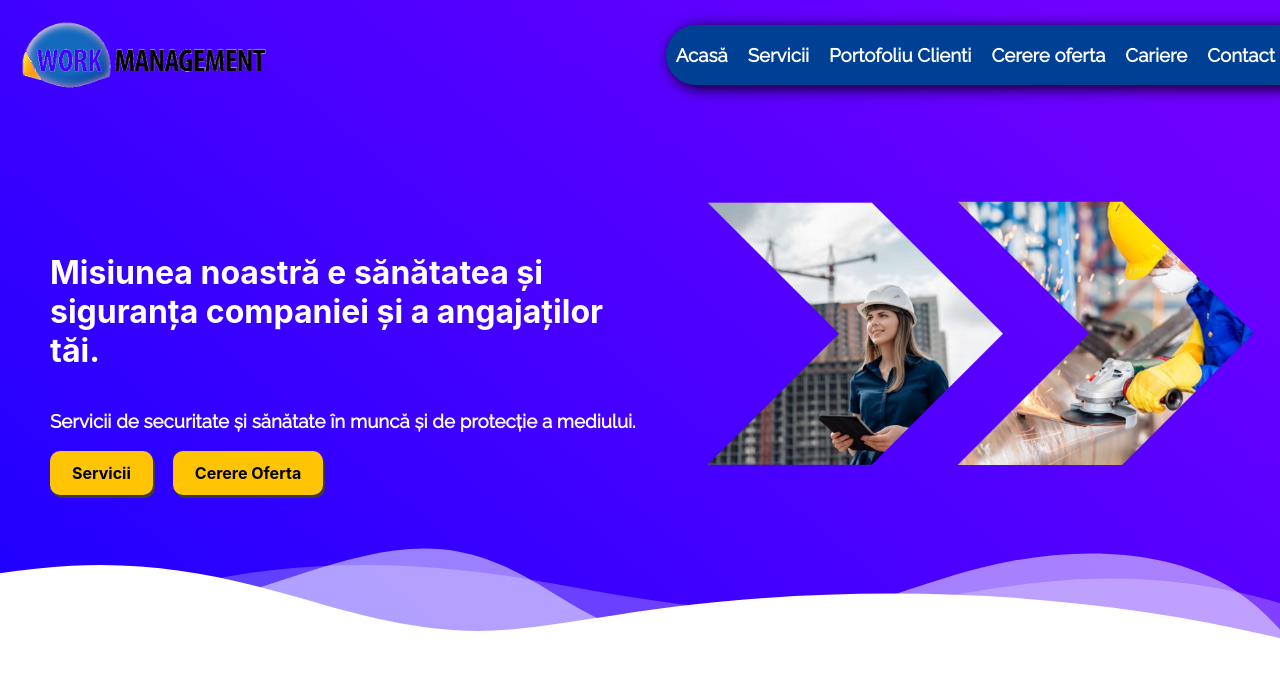
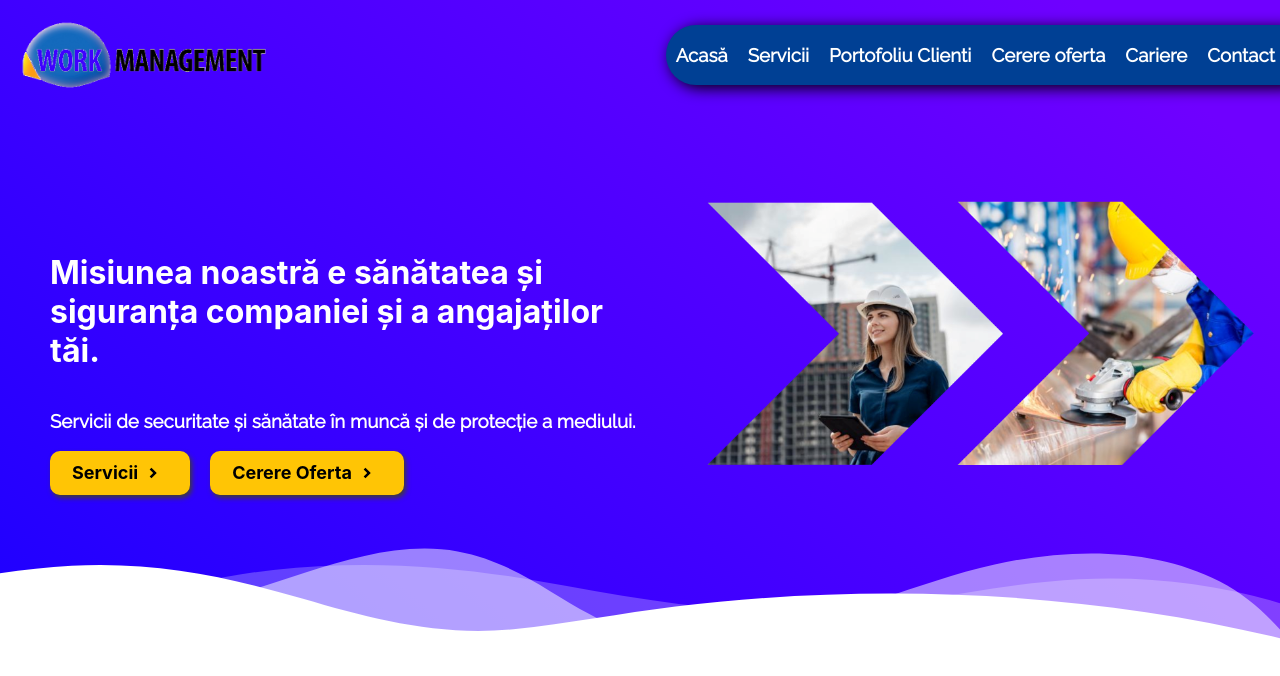
Before and after one commit to bmarcu13/work-management-website, a React (Create React App) app: page / in a window 1280 px wide. Shown: the top 676 px of the page. Built offline with nearby package versions, Linux system fonts and the light colour scheme.

Commit message:
Landing page buttons styling

```diff
--- a/src/Components/LandingSection/LandingSection.css
+++ b/src/Components/LandingSection/LandingSection.css
@@ -66,40 +66,51 @@
         width: calc(119% + 1.3px);
         height: 63px;
     }
-
 }
 
 /**style for text**/
-.left-panel{
+.left-panel {
     display: flex;
     flex-direction: column;
     justify-content: center;
     text-align: left;
     margin-left: 20px;
     color: white;
-    padding:  30px;
-
+    padding: 30px;
 }
 .left-panel h2 {
-
     font-weight: 500;
     margin-bottom: 30px;
     margin-top: -20px;
 }
-.landing-page-buttons{
+.landing-page-buttons {
     display: flex;
     flex-direction: row;
 }
-.landing-page-buttons button{
+.landing-page-buttons button {
     margin-right: 20px;
-    width:fit-content;
-   padding: 10px 20px;
-   text-align: center;
-   font-size: 16px;
-   border-radius: 10px;
-   font-family: -apple-system, BlinkMacSystemFont, 'Segoe UI', Roboto, Oxygen, Ubuntu, Cantarell, 'Open Sans', 'Helvetica Neue', sans-serif;
-   font-weight:bold;
-   border: 2px solid rgb(255, 197, 5);
-   box-shadow: rgb(65, 60, 51) 2px 3px;
-   background-color: rgb(255, 197, 5);
+    width: fit-content;
+    padding: 5px 20px;
+    text-align: center;
+    display: flex;
+    flex-direction: row;
+    align-items: center;
+    font-size: 18px;
+    border-radius: 10px;
+    font-family: -apple-system, BlinkMacSystemFont, "Segoe UI", Roboto, Oxygen,
+        Ubuntu, Cantarell, "Open Sans", "Helvetica Neue", sans-serif;
+    font-weight: bold;
+    border: 2px solid rgb(255, 197, 5);
+    box-shadow: rgb(65, 60, 51) 2px 3px 5px;
+    background-color: rgb(255, 197, 5);
+
+    /* Animations */
+    transition: 0.1s;
+    -webkit-transition: 0.1s;
 }
+
+.landing-page-buttons button:hover {
+    box-shadow: rgb(65, 60, 51) 1px 1.5px;
+    cursor: pointer;
+    color: white;
+}
--- a/src/Components/LandingSection/LandingSection.js
+++ b/src/Components/LandingSection/LandingSection.js
@@ -4,16 +4,40 @@ import "./LandingSection.css";
 import lpArrow1 from "../../img/arrow1.png";
 import lpArrow2 from "../../img/arrow2.png";
 
+import { RiArrowDropDownLine } from "react-icons/ri";
+
 export default function LandingSection() {
     return (
         <>
             <div className="landing-section-container">
                 <div className="left-panel">
-                    <h1>Misiunea noastră e sănătatea și siguranța companiei și a angajaților tăi.</h1>
-                    <h3>Servicii de securitate și sănătate în muncă și de protecție a mediului.</h3>
+                    <h1>
+                        Misiunea noastră e sănătatea și siguranța companiei și a
+                        angajaților tăi.
+                    </h1>
+                    <h3>
+                        Servicii de securitate și sănătate în muncă și de
+                        protecție a mediului.
+                    </h3>
                     <div className="landing-page-buttons">
-                         <button>Servicii</button>
-                         <button>Cerere Oferta</button>
+                        <button>
+                            Servicii
+                            <RiArrowDropDownLine
+                                size={30}
+                                style={{
+                                    transform: "rotate(-90deg)",
+                                }}
+                            />
+                        </button>
+                        <button>
+                            Cerere Oferta
+                            <RiArrowDropDownLine
+                                size={30}
+                                style={{
+                                    transform: "rotate(-90deg)",
+                                }}
+                            />
+                        </button>
                     </div>
                 </div>
 
```
Also changed, not shown: 1 other file (tests, documents, lock files or other folders).
